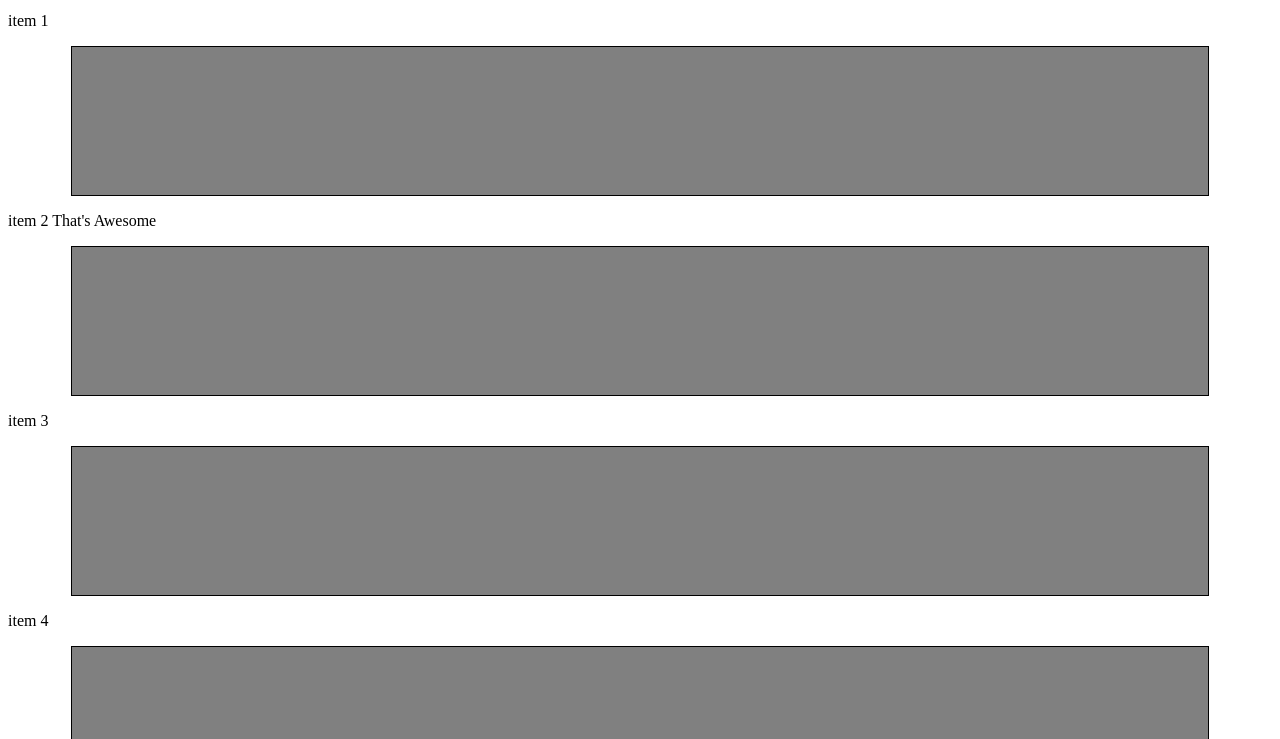
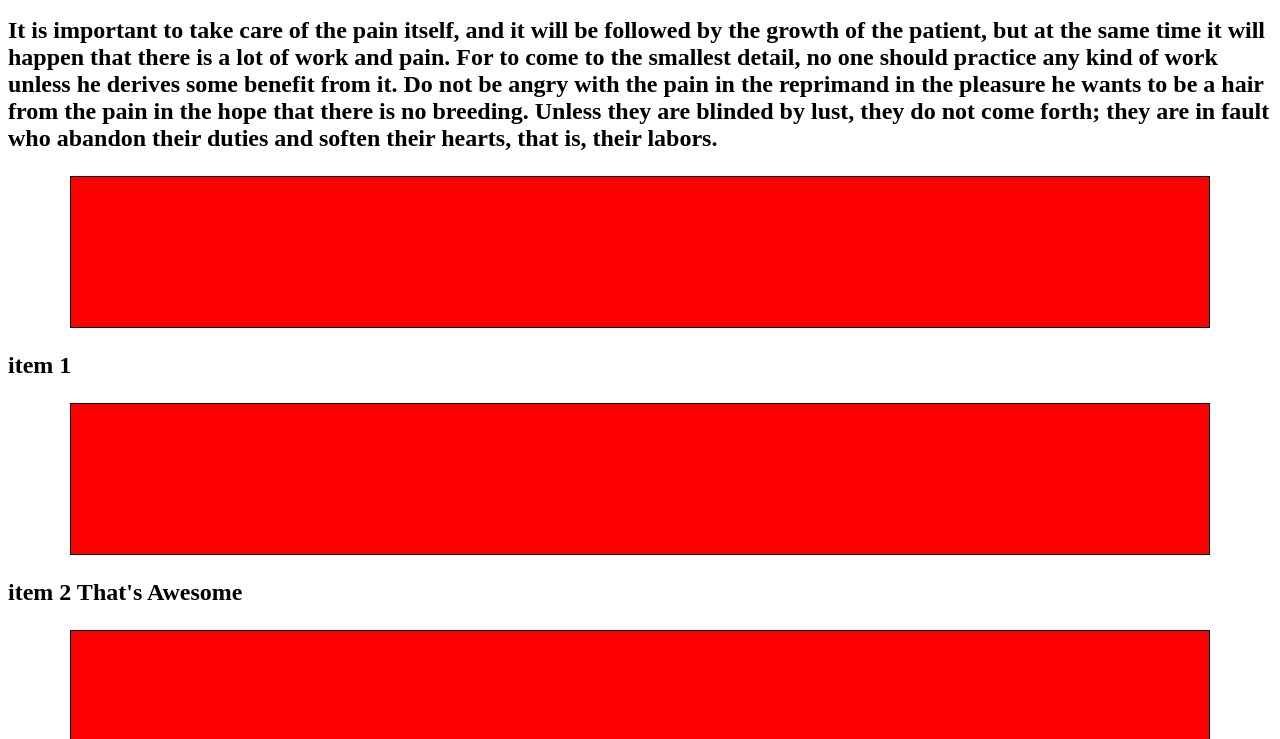
Before and after one commit to Maluwa1/Maluwa-Records, a plain HTML site: page index.html in a window 1280 px wide. Shown: the part 61-800 px from the top of the page. Drawn offline with Linux system fonts and the light colour scheme.

Commit message:
Add files via upload

```diff
--- a/Styles.CSS
+++ b/Styles.CSS
@@ -2,25 +2,34 @@ h1 {
 color: royalblue;
 }
 * {
-box-sizing: border-box;
+box-sizing: 1px;
 }
 h1 {
 margin-bottom: 15px;
 }
 
+h2 p{
+color: green;
+}
+   {
+color: red;
+}
+
+
 p {
 border: 1px solid black;
-background-color: grey;
+background-color: red;
 width: 90%;
 height: 150px;
 margin-right: auto;
 margin-left: auto;
 font-family: helvetica;
-color: white;
+color: green;
 }
 
 
-. row {
+.row {
+
 width: 100%;
 }
 
--- a/index.html
+++ b/index.html
@@ -2,11 +2,26 @@
 <html>
 <head>
     <meta charset="UTF-8">
+    <meta name="viewport" content="width=device-width, initials-scale=1">
     <title>Maluwa Records</title>
     <link rel="stylesheet" type="text/css" href="styles.css">
     </head>
     <body>
         <h1>Maluwa Records</h1>
+    <body>
+        <h2>
+            <div>It is important to take care of the pain itself, and it will be followed by the growth of the patient, but at the same time it will happen that there is a lot of work and pain. For to come to the smallest detail, no one should practice any kind of work unless he derives some benefit from it. Do not be angry with the pain in the reprimand in the pleasure he wants to be a hair from the pain in the hope that there is no breeding. Unless they are blinded by lust, they do not come forth; they are in fault who abandon their duties and soften their hearts, that is, their labors.</p><div>
+
+    <div class="container-fluid">
+        <div class="row">
+            <div class="colums: md4"></div>
+            <div class="colums: md4"></div>
+            <div class="colums: md4"></div>
+        </div>
+    </div>
+
+    </header>
+    <div class="container-fluid">
         <div class="row">
             <div class="colums:lg-3 colums:md-6">item 1</p><div>
             <div class="colums:lg-3 colums:md-6">item 2 That's Awesome</p><div>
@@ -20,4 +35,3 @@
         </div>
 
     </body>
-    </html>
```
